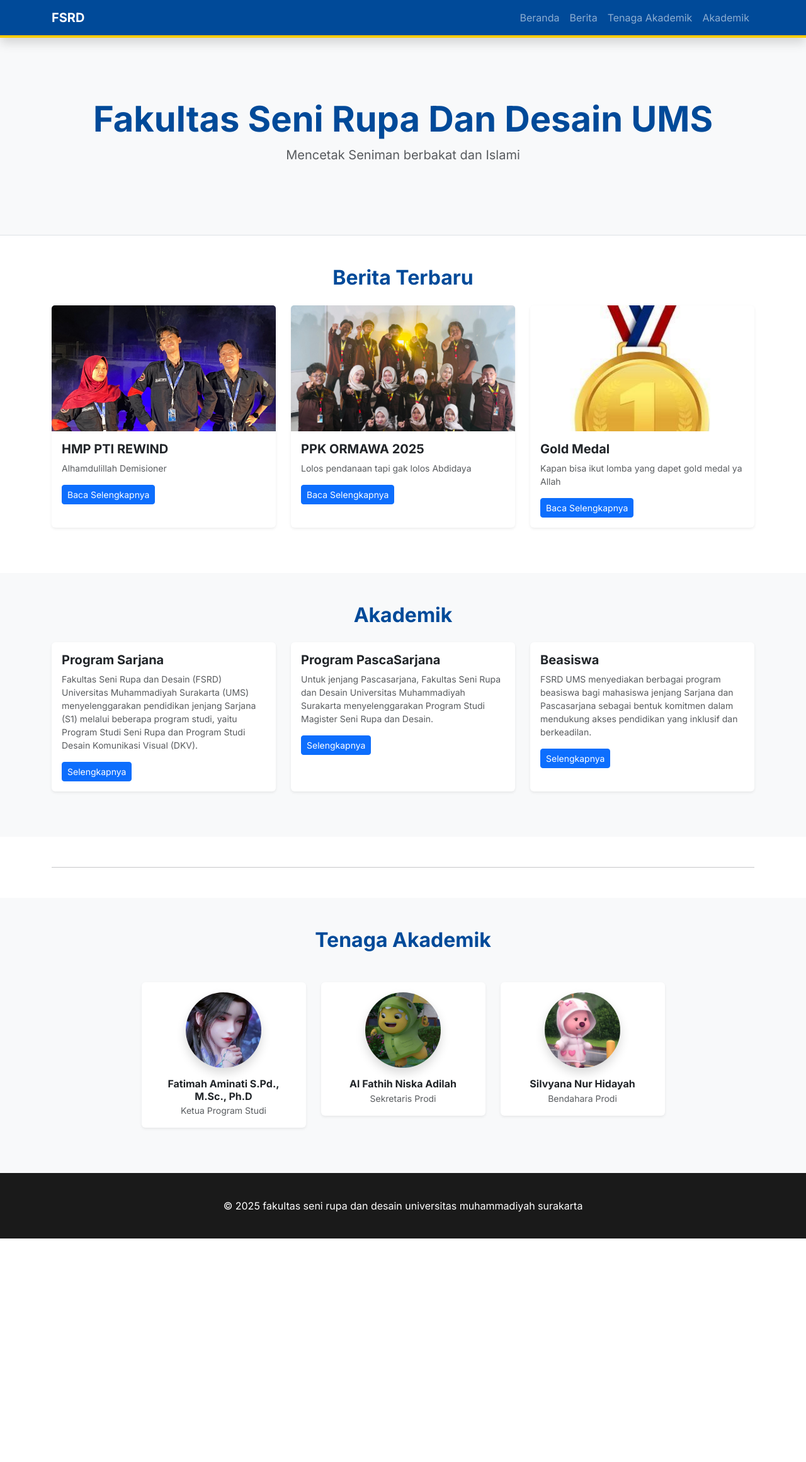
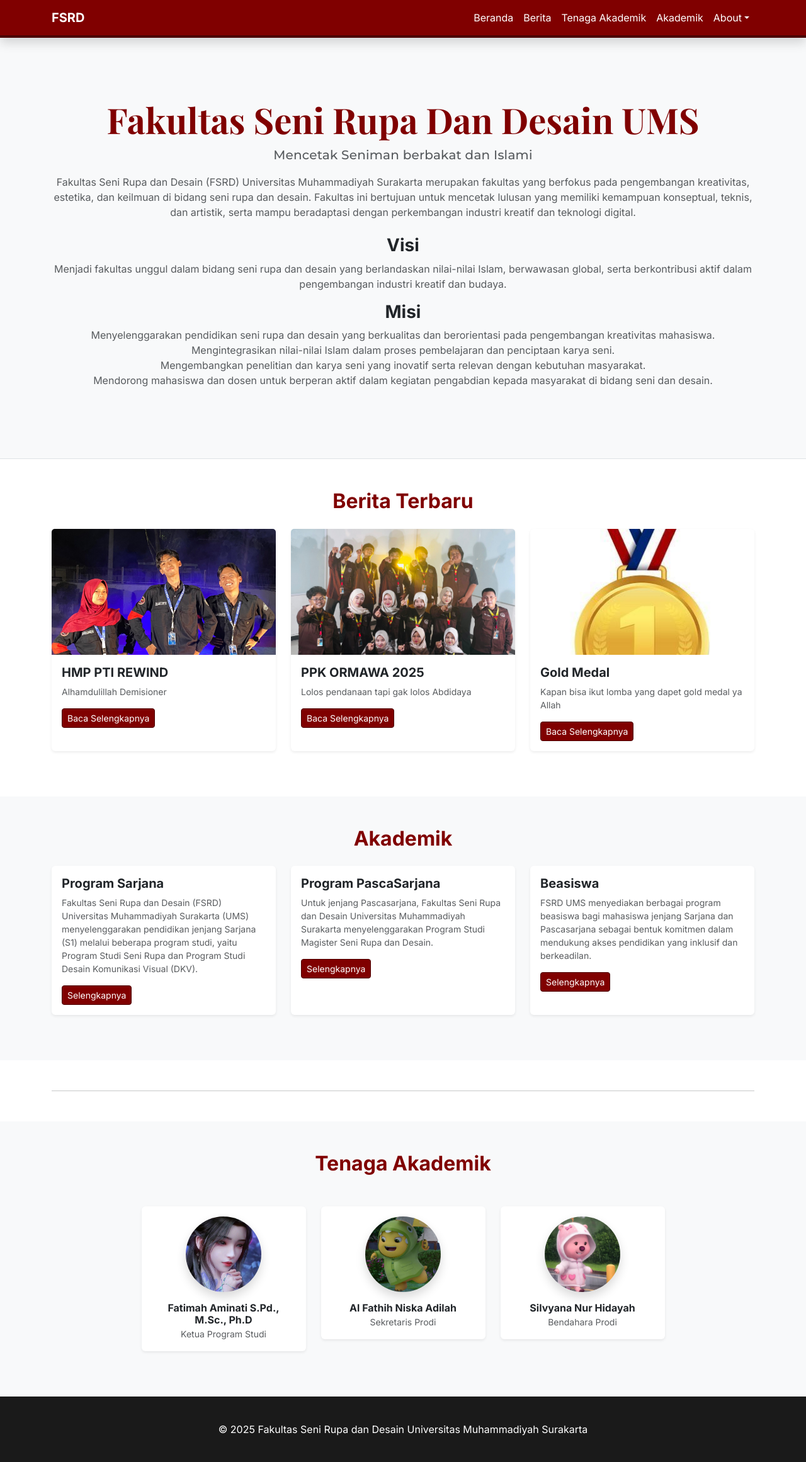
Before and after one commit to Fatimahaminati/FSRD-, a Django app: page / in a window 1280 px wide. Shown: the whole page at 63% size. Before the commit the page ends 1967 px from the top, so only its background shows below. Run offline with Django 5.2, Linux system fonts and the light colour scheme; data comes from the database, SQL or seed files in the repository; both versions use the stored data as it was after the commit.

Commit message:
Merapikan dan memperindah tampilan

```diff
--- a/core/urls.py
+++ b/core/urls.py
@@ -12,6 +12,7 @@
     path('dosen/', views.dosen_list, name='dosen_list'),
     path('akademik/', views.akademik, name='akademik'),
     path('akademik/<slug:slug>/', views.akademik_detail, name='akademik_detail'),
+    path('kontak/', views.kontak, name='kontak'),
 ]
 
 if settings.DEBUG:
--- a/website/templates/base.html
+++ b/website/templates/base.html
@@ -5,12 +5,24 @@
     <meta name="viewport" content="width=device-width, initial-scale=1.0">
     <title>fakultas seni rupa dan desain ums</title>
     <link href="https://cdn.jsdelivr.net/npm/bootstrap@5.3.0/dist/css/bootstrap.min.css" rel="stylesheet">
-    <link href="https://fonts.googleapis.com/css2?family=Inter:wght@400;600;700&display=swap" rel="stylesheet">
+    <link href="https://fonts.googleapis.com/css2?family=Inter:wght@400;600;700&family=Playfair+Display:wght@400;700&family=Montserrat:wght@400;500&display=swap" rel="stylesheet">
     <style>
         body { font-family: 'Inter', sans-serif; }
-        .bg-ums { background-color: #004a99; }
-        .text-ums { color: #004a99; }
-        .navbar { border-bottom: 4px solid #ffcc00; }
+        .site-title { font-family: 'Playfair Display', serif; font-weight: 700; }
+        .subhead { font-family: 'Montserrat', sans-serif; font-weight: 500; letter-spacing: 0.2px; }
+        .bg-ums { background-color: #800000; }
+        .btn-ums { background-color: #800000; border-color: #4b0000; color: #ffffff !important; }
+        .btn-ums:hover, .btn-ums:focus { background-color: #a00000; border-color: #4b0000; color: #ffffff !important; }
+        .text-ums { color: #800000; }
+        .navbar { border-bottom: 4px solid #4b0000; }
+        .navbar .nav-link { color: #ffffff !important; }
+        .navbar .nav-link:hover { color: #ffcc00 !important; }
+        .navbar .navbar-brand { color: #ffffff !important; }
+        /* About dropdown on hover */
+        .nav-item.dropdown:hover > .dropdown-menu { display: block; }
+        .navbar .dropdown-menu { background-color: #800000; border: none; }
+        .navbar .dropdown-item { color: #ffffff; }
+        .navbar .dropdown-item:hover { color: #ffcc00; background-color: rgba(255,255,255,0.03); }
         footer { background: #1a1a1a; color: white; padding: 40px 0; }
     </style>
 </head>
@@ -24,6 +36,13 @@
                     <li class="nav-item"><a class="nav-link" href="{% url 'berita_list' %}">Berita</a></li>
                     <li class="nav-item"><a class="nav-link" href="{% url 'dosen_list' %}">Tenaga Akademik</a></li>
                     <li class="nav-item"><a class="nav-link" href="{% url 'akademik' %}">Akademik</a></li>
+                    <li class="nav-item dropdown">
+                        <a class="nav-link dropdown-toggle" href="#" id="aboutDropdown" role="button" data-bs-toggle="dropdown" aria-expanded="false">About</a>
+                        <ul class="dropdown-menu" aria-labelledby="aboutDropdown">
+                            <li><a class="dropdown-item" href="{% url 'kontak' %}">Kontak</a></li>
+                            <li><a class="dropdown-item" href="#sosial">Sosial Media</a></li>
+                        </ul>
+                    </li>
                 </ul>
             </div>
         </div>
@@ -33,7 +52,7 @@
 
     <footer>
         <div class="container text-center">
-            <p class="mb-0">&copy; 2025 fakultas seni rupa dan desain universitas muhammadiyah surakarta</p>
+            <p class="mb-0">&copy; 2025 Fakultas Seni Rupa dan Desain Universitas Muhammadiyah Surakarta</p>
         </div>
     </footer>
     <script src="https://cdn.jsdelivr.net/npm/bootstrap@5.3.0/dist/js/bootstrap.bundle.min.js"></script>
--- a/website/templates/berita_list.html
+++ b/website/templates/berita_list.html
@@ -14,7 +14,7 @@
                     <div class="card-body">
                         <h5 class="fw-bold">{{ b.judul }}</h5>
                         <p class="text-muted small">{{ b.isi|truncatewords:20 }}</p>
-                        <a href="{% url 'detail_berita' b.id %}" class="btn btn-primary btn-sm">Baca Selengkapnya</a>
+                        <a href="{% url 'detail_berita' b.id %}" class="btn btn-ums btn-sm">Baca Selengkapnya</a>
                     </div>
                 </div>
             </div>
--- a/website/templates/index.html
+++ b/website/templates/index.html
@@ -3,8 +3,20 @@
 {% block content %}
 <header class="py-5 text-center bg-light border-bottom">
     <div class="container py-5">
-        <h1 class="display-4 fw-bold text-ums">Fakultas Seni Rupa Dan Desain UMS</h1>
-        <p class="lead text-muted">Mencetak Seniman berbakat dan Islami</p>
+        <h1 class="display-4 fw-bold text-ums site-title">Fakultas Seni Rupa Dan Desain UMS</h1>
+        <p class="lead text-muted subhead">Mencetak Seniman berbakat dan Islami</p>
+        <p class="mt-3 text-muted">Fakultas Seni Rupa dan Desain (FSRD) Universitas Muhammadiyah Surakarta merupakan fakultas yang berfokus pada pengembangan kreativitas, estetika, dan keilmuan di bidang seni rupa dan desain. Fakultas ini bertujuan untuk mencetak lulusan yang memiliki kemampuan konseptual, teknis, dan artistik, serta mampu beradaptasi dengan perkembangan industri kreatif dan teknologi digital.</p>
+
+        <h3 class="fw-bold mt-4">Visi</h3>
+        <p class="text-muted">Menjadi fakultas unggul dalam bidang seni rupa dan desain yang berlandaskan nilai-nilai Islam, berwawasan global, serta berkontribusi aktif dalam pengembangan industri kreatif dan budaya.</p>
+
+        <h3 class="fw-bold mt-3">Misi</h3>
+        <ul class="list-unstyled text-muted">
+            <li>Menyelenggarakan pendidikan seni rupa dan desain yang berkualitas dan berorientasi pada pengembangan kreativitas mahasiswa.</li>
+            <li>Mengintegrasikan nilai-nilai Islam dalam proses pembelajaran dan penciptaan karya seni.</li>
+            <li>Mengembangkan penelitian dan karya seni yang inovatif serta relevan dengan kebutuhan masyarakat.</li>
+            <li>Mendorong mahasiswa dan dosen untuk berperan aktif dalam kegiatan pengabdian kepada masyarakat di bidang seni dan desain.</li>
+        </ul>
     </div>
 </header>
 
@@ -21,7 +33,7 @@
                     <div class="card-body">
                         <h5 class="fw-bold">{{ b.judul }}</h5>
                         <p class="text-muted small">{{ b.isi|truncatewords:15 }}</p>
-                        <a href="{% url 'detail_berita' b.id %}" class="btn btn-primary btn-sm">Baca Selengkapnya</a>
+                        <a href="{% url 'detail_berita' b.id %}" class="btn btn-ums btn-sm">Baca Selengkapnya</a>
                     </div>
                 </div>
             </div>
@@ -47,7 +59,7 @@
                         {% else %}
                         <p class="text-muted small">{{ a.full|truncatewords:20 }}</p>
                         {% endif %}
-                        <a href="{% url 'akademik_detail' a.slug %}" class="btn btn-primary btn-sm">Selengkapnya</a>
+                        <a href="{% url 'akademik_detail' a.slug %}" class="btn btn-ums btn-sm">Selengkapnya</a>
                     </div>
                 </div>
             </div>
--- a/website/views.py
+++ b/website/views.py
@@ -36,3 +36,6 @@
     from django.shortcuts import get_object_or_404
     obj = get_object_or_404(Akademik, slug=slug)
     return render(request, 'akademik_detail.html', {'item': obj})
+
+def kontak(request):
+    return render(request, 'kontak.html')
```
Also changed, not shown: website/templates/kontak.html (added, +26 -0 lines), db.sqlite3.
